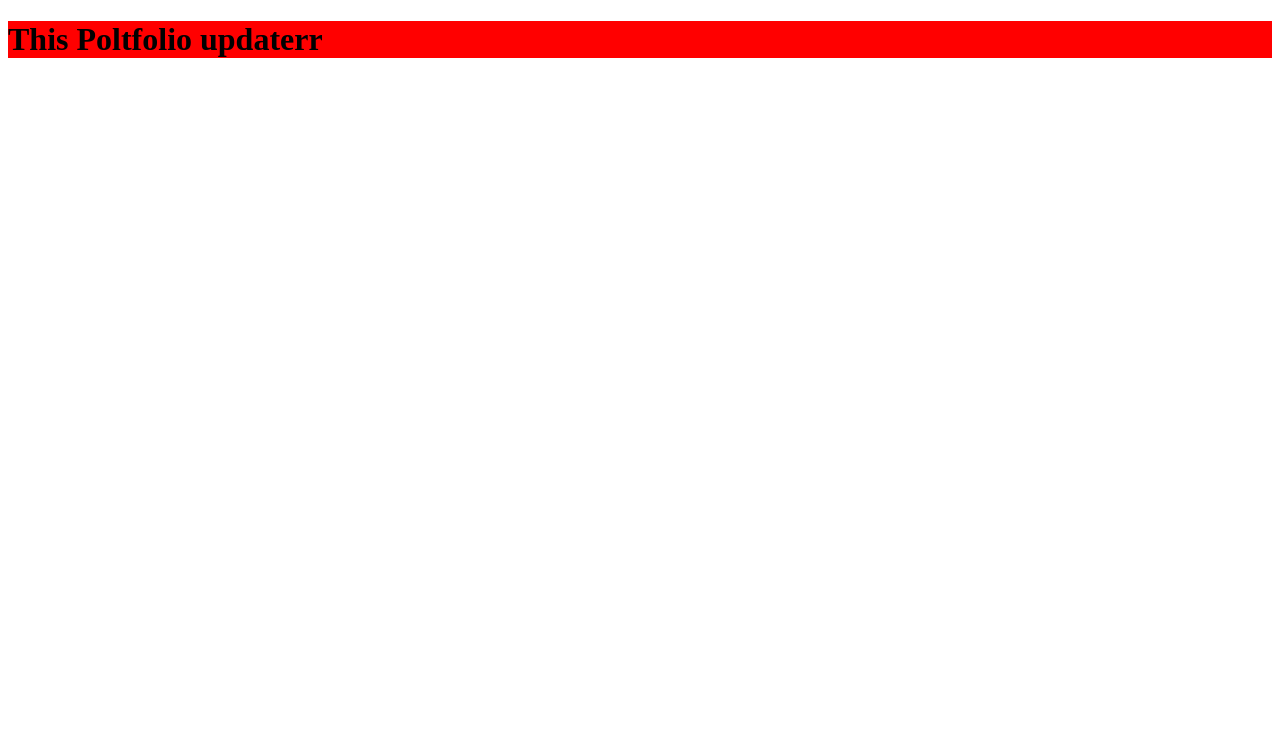
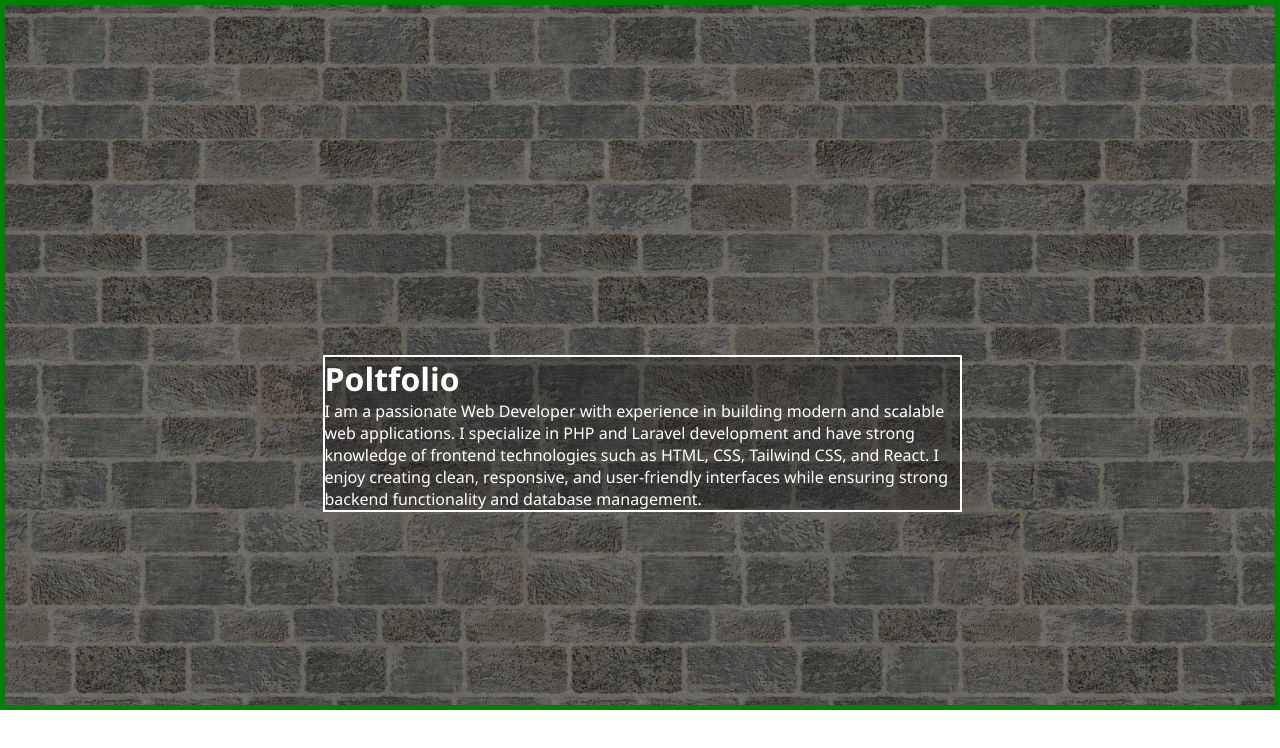
Before and after one commit to gurpreetsingh0/portfolio, a plain HTML site: page index.html in a window 1280 px wide. Drawn offline with Linux system fonts and the light colour scheme.

Commit message:
add banner

```diff
--- a/index.html
+++ b/index.html
@@ -7,6 +7,25 @@
     <link rel="stylesheet" href="./style.css">
 </head>
 <body>
-    <h1>This Poltfolio updaterr</h1>
-</body>
+
+
+<header>
+
+<div class="about">
+
+<h1>Poltfolio</h1>
+<p>I am a passionate Web Developer with experience in building modern and scalable web applications. I specialize in PHP and Laravel development and have strong knowledge of frontend technologies such as HTML, CSS, Tailwind CSS, and React. I enjoy creating clean, responsive, and user-friendly interfaces while ensuring strong backend functionality and database management.</p>
+
+
+</div>
+
+
+
+</header>
+
+
+
+
+
+ </body>
 </html>
--- a/style.css
+++ b/style.css
@@ -1,3 +1,53 @@
-h1 {
-  background-color: red;
+*{
+  margin:0;
+  padding: 0;
+  list-style: none;
+  text-decoration: none;
+  font-family: 'Segoe UI', Tahoma, Geneva, Verdana, sans-serif;
 }
+
+
+
+
+header{
+   background:url('./img/pexels-pixabay-220182.jpg');
+   height: 700px;
+   background-position: center;
+   background-repeat: no-repeat;
+   background-size: cover;
+   position: relative;
+   z-index: 0;
+   /* background-color: rgb(0, 0, 0); */
+
+   border: 5px solid green;
+}
+
+header::after{
+content: "";
+position: absolute;
+display: block;
+background-color: rgba(0, 0, 0, 0.486);
+height: 100%;
+width: 100%;
+top: 0;
+left: 0;
+z-index: 0;
+}
+
+.about{
+  background-color: rgba(0, 0, 0, 0.264);
+  width: 50%;
+  color: white;
+  /* height: 300px; */
+  margin: auto;
+  border: 2px solid white;
+  /* height: 1px; */
+  top: 50%;
+  left: 25%;
+   z-index: 999;
+  position: absolute;
+  margin: auto;
+  h1{
+  color: rgb(255, 255, 255);
+}
+}
```
Also changed, not shown: img/pexels-pixabay-220182.jpg (added).
